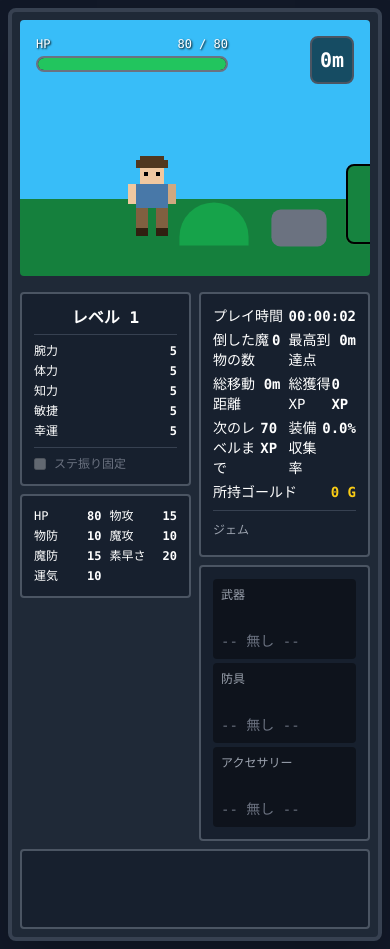
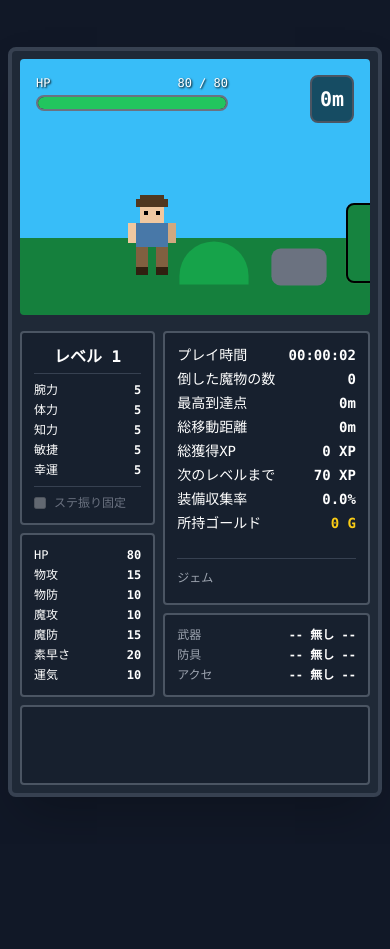
Before and after one commit to ymdarake/himatsubu-respect-web, a React (Vite) app: page / in a window 390 px wide. Both pictures are taken after a click on the button "ゲームスタート". After the commit the page ends 844 px from the top, so only its background shows below. Built offline with nearby package versions, Linux system fonts and the light colour scheme.

Commit message:
feat: Improve panel layout on small screens
Refactors the layout of various information panels (player stats, enemy stats, play stats) to better utilize space on smaller screens. Changes grid layouts to single-column or more appropriately sized columns to improve readability and touch target size.

```diff
--- a/App.tsx
+++ b/App.tsx
@@ -155,9 +155,9 @@ const App: React.FC = () => {
         {gameState !== GameState.START && (
           <div className="mt-4 flex flex-col gap-4">
             {/* Mobile Grid View */}
-            <div className="sm:hidden grid grid-cols-2 gap-2 text-sm">
+            <div className="sm:hidden grid grid-cols-5 gap-2 text-sm">
                 {/* Left Column */}
-                <div className="col-span-1 flex flex-col gap-2">
+                <div className="col-span-2 flex flex-col gap-2">
                     <div className="p-3 bg-gray-900 bg-opacity-50 rounded border-2 border-gray-600 flex flex-col">
                         <div className="text-center mb-2 border-b border-gray-700 pb-1">
                             <span className="font-bold text-base">レベル {player.level}</span>
@@ -178,7 +178,7 @@ const App: React.FC = () => {
                         </div>
                     </div>
                     <div className="p-3 bg-gray-900 bg-opacity-50 rounded border-2 border-gray-600">
-                        <div className="grid grid-cols-2 gap-x-2 gap-y-1 text-xs">
+                        <div className="space-y-1 text-xs">
                         {Object.entries(calculatedStats).map(([stat, value]) => (
                             <div key={stat} className="flex justify-between">
                             <span>{DERIVED_STAT_NAMES[stat as keyof typeof DERIVED_STAT_NAMES]}</span>
@@ -190,19 +190,40 @@ const App: React.FC = () => {
                 </div>
 
                 {/* Right Column */}
-                <div className="col-span-1 flex flex-col gap-2">
-                    {displayedEnemy ? (
-                        <EnemyStatusPanel enemy={displayedEnemy} />
-                    ) : (
-                        <PlayStatsPanel playStats={playStats} player={player} />
-                    )}
+                <div className="col-span-3 flex flex-col gap-2">
+                    <div className="flex-grow h-36">
+                        {displayedEnemy ? (
+                            <EnemyStatusPanel enemy={displayedEnemy} />
+                        ) : (
+                            <PlayStatsPanel playStats={playStats} player={player} />
+                        )}
+                    </div>
                     <div className="p-3 bg-gray-900 bg-opacity-50 rounded border-2 border-gray-600">
-                      <EquipmentPanel equipment={player.equipment} />
+                      <div className="space-y-1 text-xs">
+                        <div className="flex justify-between items-center gap-2">
+                          <span className="text-gray-400">武器</span>
+                          <span className="font-bold truncate text-right">
+                            {player.equipment.weapon ? player.equipment.weapon.name : '-- 無し --'}
+                          </span>
+                        </div>
+                        <div className="flex justify-between items-center gap-2">
+                          <span className="text-gray-400">防具</span>
+                          <span className="font-bold truncate text-right">
+                            {player.equipment.armor ? player.equipment.armor.name : '-- 無し --'}
+                          </span>
+                        </div>
+                        <div className="flex justify-between items-center gap-2">
+                          <span className="text-gray-400">アクセ</span>
+                          <span className="font-bold truncate text-right">
+                            {player.equipment.accessory ? player.equipment.accessory.name : '-- 無し --'}
+                          </span>
+                        </div>
+                      </div>
                     </div>
                 </div>
 
                 {/* Log Panel */}
-                <div className="col-span-2 p-3 bg-gray-900 bg-opacity-50 rounded border-2 border-gray-600 h-20 overflow-y-auto">
+                <div className="col-span-5 p-3 bg-gray-900 bg-opacity-50 rounded border-2 border-gray-600 h-20 overflow-y-auto">
                     <div className="space-y-1 text-xs">
                         {log.map((message, index) => (
                             <p key={index} className="text-gray-300">{message}</p>
--- a/components/EnemyStatusPanel.tsx
+++ b/components/EnemyStatusPanel.tsx
@@ -21,7 +21,7 @@ const EnemyStatusPanel: React.FC<EnemyStatusPanelProps> = ({ enemy }) => {
           </div>
           <HealthBar current={enemy.currentHp} max={enemy.maxHp} barColor="bg-red-500" />
         </div>
-        <div className="grid grid-cols-2 sm:grid-cols-1 gap-x-2 gap-y-1 mt-2 text-sm">
+        <div className="space-y-1 mt-2 text-sm">
           <div className="flex justify-between">
             <span className="text-gray-400">属性</span>
             <span className={`font-bold ${ELEMENT_COLORS[enemy.element]}`}>{enemy.element}</span>
--- a/components/PlayStatsPanel.tsx
+++ b/components/PlayStatsPanel.tsx
@@ -26,15 +26,15 @@ const formatPlayTime = (seconds: number) => {
 const PlayStatsPanel: React.FC<PlayStatsPanelProps> = ({ playStats, player }) => {
     return (
         <div className="p-3 bg-gray-900 bg-opacity-50 rounded border-2 border-gray-600 h-full flex flex-col justify-between">
-            <div className="grid grid-cols-2 sm:grid-cols-1 gap-x-2 gap-y-1">
-                <div className="flex justify-between col-span-2 sm:col-span-1"><span>プレイ時間</span><span className="font-bold">{formatPlayTime(playStats.playTime)}</span></div>
+            <div className="space-y-1">
+                <div className="flex justify-between"><span>プレイ時間</span><span className="font-bold">{formatPlayTime(playStats.playTime)}</span></div>
                 <div className="flex justify-between"><span>倒した魔物の数</span><span className="font-bold">{playStats.enemiesDefeated}</span></div>
                 <div className="flex justify-between"><span>最高到達点</span><span className="font-bold">{Math.floor(playStats.farthestDistance)}m</span></div>
                 <div className="flex justify-between"><span>総移動距離</span><span className="font-bold">{Math.floor(playStats.totalDistanceTraveled)}m</span></div>
                 <div className="flex justify-between"><span>総獲得XP</span><span className="font-bold">{playStats.totalXpGained} XP</span></div>
                 <div className="flex justify-between"><span>次のレベルまで</span><span className="font-bold">{player.xpToNextLevel - player.xp} XP</span></div>
                 <div className="flex justify-between"><span>装備収集率</span><span className="font-bold">{((playStats.collectedEquipment.size / EQUIPMENT_MASTER_DATA.length) * 100).toFixed(1)}%</span></div>
-                <div className="flex justify-between col-span-2 sm:col-span-1"><span>所持ゴールド</span><span className="font-bold text-yellow-400">{player.gold} G</span></div>
+                <div className="flex justify-between"><span>所持ゴールド</span><span className="font-bold text-yellow-400">{player.gold} G</span></div>
             </div>
             <div className="pt-2 mt-2 border-t border-gray-700">
                 <span className="text-xs text-gray-400">ジェム</span>
```
